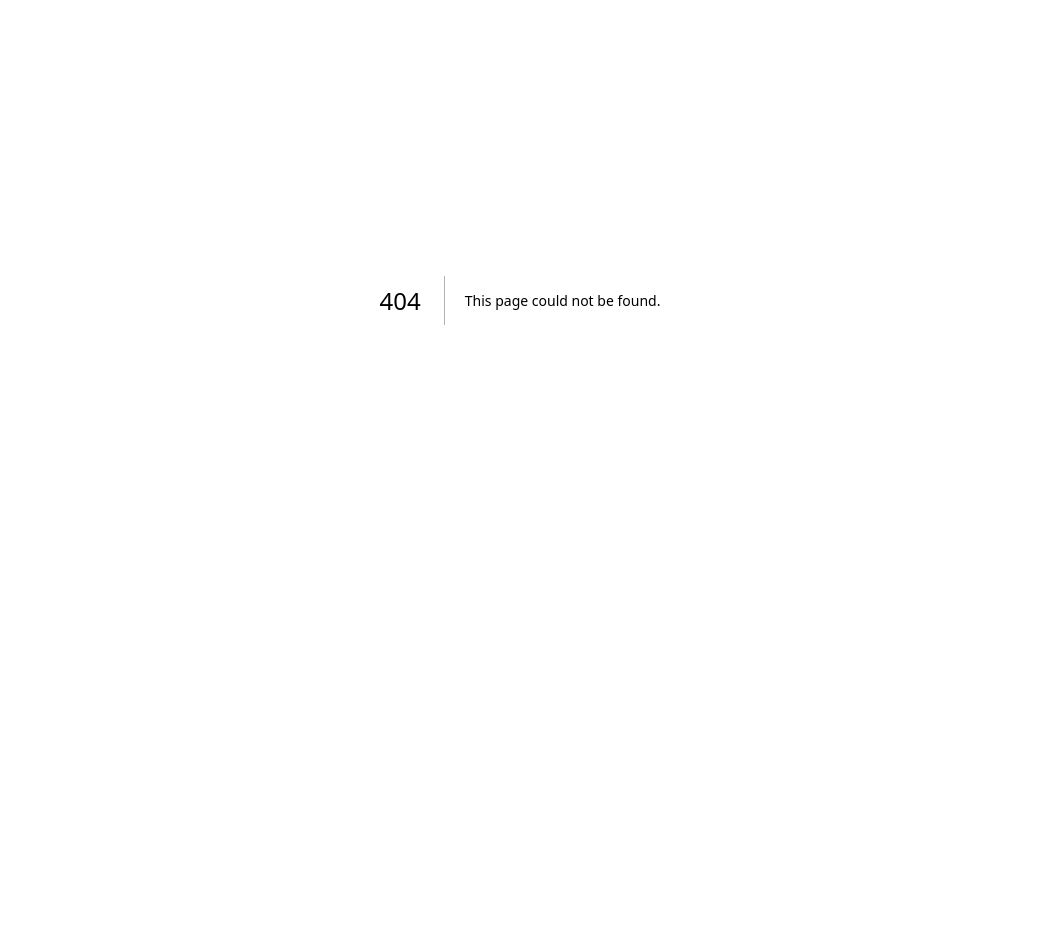
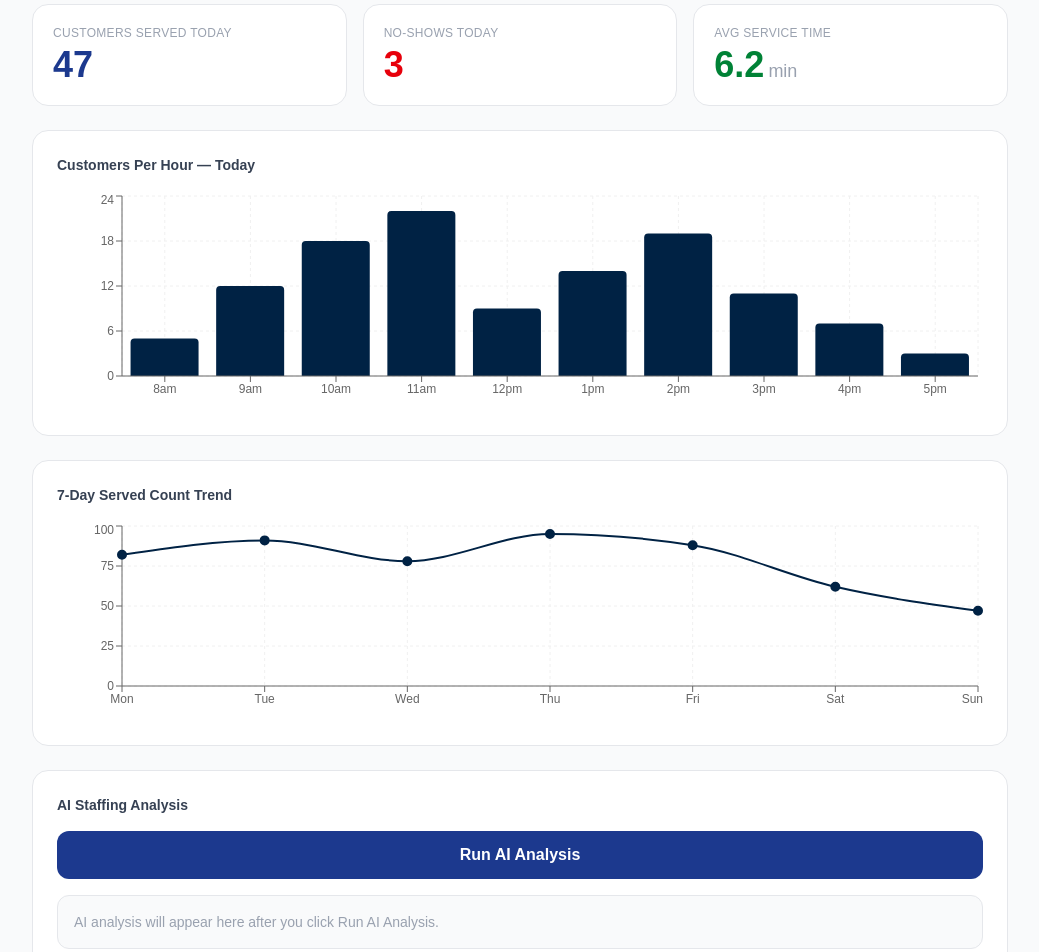
Before and after one commit to SaturD01/iqueue-app, a Next.js app in the folder frontend/: page /dashboard in a window 1280 px wide. Before the commit this address had no page. Shown: the part 100-1052 px from the top of the page, without its empty margins (120-1159 px from the left). Before the commit the page ends 800 px from the top, so only its background shows below. Built offline with nearby package versions, Linux system fonts and the light colour scheme.

Commit message:
feat(manager-dashboard): add analytics dashboard with charts and AI analysis

```diff
--- /dev/null
+++ b/frontend/app/dashboard/page.jsx
@@ -0,0 +1,115 @@
+'use client';
+
+import { useState } from 'react';
+import { BarChart, Bar, LineChart, Line, XAxis, YAxis, CartesianGrid, Tooltip, ResponsiveContainer } from 'recharts';
+
+const SUMMARY = { totalServed: 47, totalNoShows: 3, avgServiceTimeMinutes: 6.2 };
+
+const HOURLY_DATA = [
+  { hour: '8am', served: 5 }, { hour: '9am', served: 12 },
+  { hour: '10am', served: 18 }, { hour: '11am', served: 22 },
+  { hour: '12pm', served: 9 }, { hour: '1pm', served: 14 },
+  { hour: '2pm', served: 19 }, { hour: '3pm', served: 11 },
+  { hour: '4pm', served: 7 }, { hour: '5pm', served: 3 },
+];
+
+const TREND_DATA = [
+  { date: 'Mon', served: 82 }, { date: 'Tue', served: 91 },
+  { date: 'Wed', served: 78 }, { date: 'Thu', served: 95 },
+  { date: 'Fri', served: 88 }, { date: 'Sat', served: 62 },
+  { date: 'Sun', served: 47 },
+];
+
+export default function ManagerDashboardPage() {
+  const [aiAnalysis, setAiAnalysis] = useState('');
+  const [aiLoading, setAiLoading] = useState(false);
+
+  const handleAiAnalysis = () => {
+    setAiLoading(true);
+    // Real API call will be wired in Phase 2
+    setTimeout(() => {
+      setAiLoading(false);
+      setAiAnalysis(
+        'Peak hours: 10am-12pm and 2pm-3pm. Recommended tellers: 4 during peak hours (10am-12pm and 2pm-3pm), ' +
+        '2 during normal hours (9am, 12pm-2pm, 3pm-5pm), 1 during off-peak (8am, 5pm). ' +
+        'No-show rate is 6.4% which is within acceptable range. ' +
+        'Consider sending reminder notifications to customers 3 positions before their turn.'
+      );
+    }, 2000);
+  };
+
+  return (
+    <div className='min-h-screen bg-gray-50'>
+
+      {/* Header */}
+      <div className='bg-blue-900 text-white px-6 py-4'>
+        <h1 className='text-xl font-bold'>iQueue</h1>
+        <p className='text-blue-300 text-sm'>Branch Analytics Dashboard</p>
+      </div>
+
+      <div className='p-6 max-w-5xl mx-auto'>
+
+        {/* Stat cards */}
+        <div className='grid grid-cols-3 gap-4 mb-6'>
+          <div className='bg-white rounded-2xl border border-gray-200 p-5'>
+            <p className='text-xs text-gray-400 uppercase tracking-wide mb-1'>Customers Served Today</p>
+            <p className='text-4xl font-bold text-blue-900'>{SUMMARY.totalServed}</p>
+          </div>
+          <div className='bg-white rounded-2xl border border-gray-200 p-5'>
+            <p className='text-xs text-gray-400 uppercase tracking-wide mb-1'>No-Shows Today</p>
+            <p className='text-4xl font-bold text-red-600'>{SUMMARY.totalNoShows}</p>
+          </div>
+          <div className='bg-white rounded-2xl border border-gray-200 p-5'>
+            <p className='text-xs text-gray-400 uppercase tracking-wide mb-1'>Avg Service Time</p>
+            <p className='text-4xl font-bold text-green-700'>{SUMMARY.avgServiceTimeMinutes}<span className='text-lg font-normal text-gray-400 ml-1'>min</span></p>
+          </div>
+        </div>
+
+        {/* Bar chart */}
+        <div className='bg-white rounded-2xl border border-gray-200 p-6 mb-6'>
+          <h3 className='text-sm font-semibold text-gray-700 mb-4'>Customers Per Hour — Today</h3>
+          <ResponsiveContainer width='100%' height={220}>
+            <BarChart data={HOURLY_DATA}>
+              <CartesianGrid strokeDasharray='3 3' stroke='#f0f0f0' />
+              <XAxis dataKey='hour' tick={{ fontSize: 12 }} />
+              <YAxis tick={{ fontSize: 12 }} />
+              <Tooltip />
+              <Bar dataKey='served' fill='#002244' radius={[4, 4, 0, 0]} />
+            </BarChart>
+          </ResponsiveContainer>
+        </div>
+
+        {/* Line chart */}
+        <div className='bg-white rounded-2xl border border-gray-200 p-6 mb-6'>
+          <h3 className='text-sm font-semibold text-gray-700 mb-4'>7-Day Served Count Trend</h3>
+          <ResponsiveContainer width='100%' height={200}>
+            <LineChart data={TREND_DATA}>
+              <CartesianGrid strokeDasharray='3 3' stroke='#f0f0f0' />
+              <XAxis dataKey='date' tick={{ fontSize: 12 }} />
+              <YAxis tick={{ fontSize: 12 }} />
+              <Tooltip />
+              <Line type='monotone' dataKey='served' stroke='#002244' strokeWidth={2} dot={{ fill: '#002244', r: 4 }} />
+            </LineChart>
+          </ResponsiveContainer>
+        </div>
+
+        {/* AI Analysis */}
+        <div className='bg-white rounded-2xl border border-gray-200 p-6'>
+          <h3 className='text-sm font-semibold text-gray-700 mb-4'>AI Staffing Analysis</h3>
+          <button
+            onClick={handleAiAnalysis}
+            disabled={aiLoading}
+            className='w-full bg-blue-900 text-white py-3 rounded-xl font-semibold hover:bg-blue-800 transition disabled:opacity-60 flex items-center justify-center gap-2'
+          >
+            {aiLoading && <span className='w-4 h-4 border-2 border-white border-t-transparent rounded-full animate-spin'></span>}
+            {aiLoading ? 'Analysing...' : 'Run AI Analysis'}
+          </button>
+          <div className={`mt-4 rounded-xl p-4 text-sm ${aiAnalysis ? 'bg-blue-50 border border-blue-200 text-blue-900' : 'bg-gray-50 border border-gray-200 text-gray-400'}`}>
+            {aiAnalysis || 'AI analysis will appear here after you click Run AI Analysis.'}
+          </div>
+        </div>
+
+      </div>
+    </div>
+  );
+}
--- a/frontend/package.json
+++ b/frontend/package.json
@@ -11,7 +11,8 @@
   "dependencies": {
     "next": "16.2.3",
     "react": "19.2.4",
-    "react-dom": "19.2.4"
+    "react-dom": "19.2.4",
+    "recharts": "^3.8.1"
   },
   "devDependencies": {
     "@tailwindcss/postcss": "^4",
```
Also changed, not shown: 1 other file (tests, documents, lock files or other folders).
